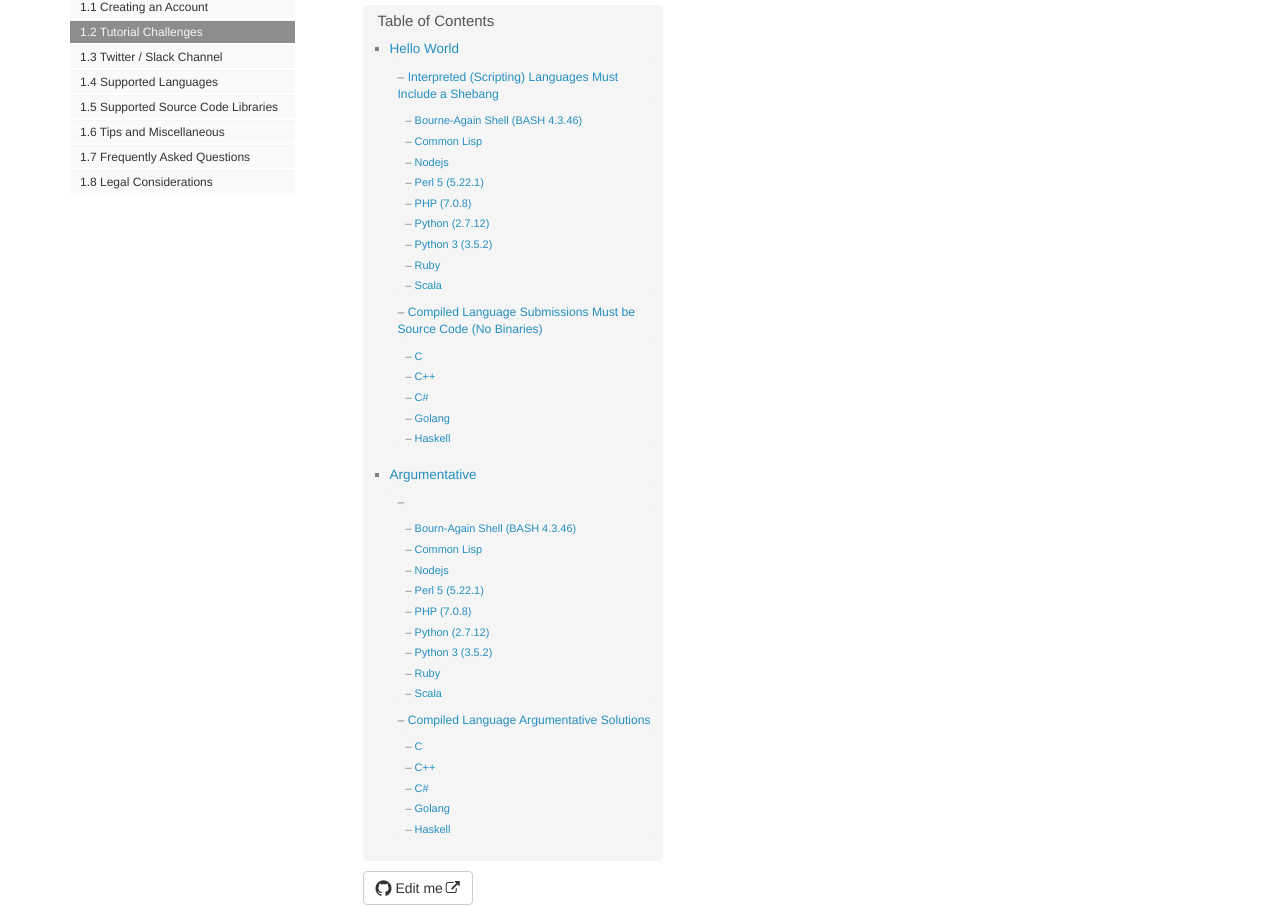
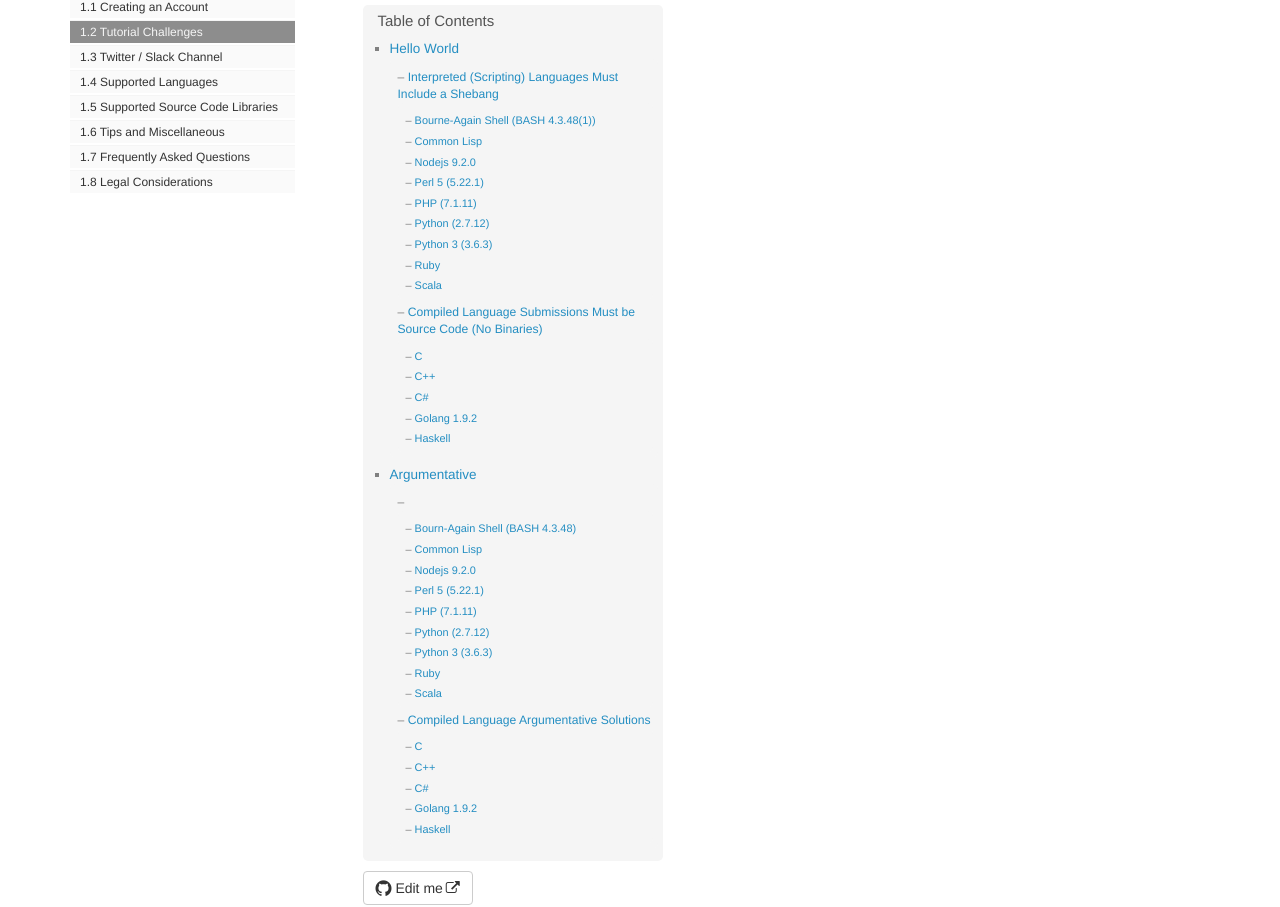
Before and after one commit to codewarz-ninja/runcode-docs.github.io, a Jekyll site: the page built from pages/player-guide/cwn_tutorials.md, in a window 1280 px wide and 1400 px high. Shown: the part 209-1116 px from the top of the window. Built offline with Jekyll 4.4.1, drawn with Linux system fonts in a browser that asks for light colours; nearby versions of some CDN libraries; comment, search, counter and statistics services are not loaded; some of the changed text lies outside the part shown.

Commit message:
Update cwn_tutorials.md

```diff
--- a/pages/player-guide/cwn_tutorials.md
+++ b/pages/player-guide/cwn_tutorials.md
@@ -31,7 +31,7 @@ should be used to interpret what follows.
 The following examples demonstrate the correct way to submit a script for the
 languages we support:
 
-#### Bourne-Again Shell (BASH 4.3.46)
+#### Bourne-Again Shell (BASH 4.3.48(1))
 
 hello_world.sh:
 {% highlight bash %}
@@ -47,7 +47,7 @@ hello_world.lsp:
 (print "Hello World")
 {% endhighlight %}
 
-#### Nodejs
+#### Nodejs 9.2.0
 
 hello_world.js:
 {% highlight js %}
@@ -65,7 +65,7 @@ use warnings;
 print "Hello, World!\n";
 {% endhighlight %}
 
-#### PHP (7.0.8)
+#### PHP (7.1.11)
 
 hello_world.php:
 {% highlight php %}
@@ -83,7 +83,7 @@ hello_world.py:
 print "Hello, World!"
 {% endhighlight %}
 
-#### Python 3 (3.5.2)
+#### Python 3 (3.6.3)
 
 hello_world.py:
 {% highlight python %}
@@ -174,7 +174,7 @@ public class Hello_World
 }
 {% endhighlight %}
 
-#### Golang
+#### Golang 1.9.2
 
 hello_world.go:
 {% highlight golang %}
@@ -221,7 +221,7 @@ one two three four
 Below are the solutions you should be able to provide to this tutorial challenge in any of the 14 languages you are
 using.
 
-#### Bourn-Again Shell (BASH 4.3.46)
+#### Bourn-Again Shell (BASH 4.3.48)
 
 argumentative.sh:
 {% highlight bash %}
@@ -240,7 +240,7 @@ argumentative.lsp:
     )
 {% endhighlight %}
 
-#### Nodejs
+#### Nodejs 9.2.0
 
 argumentative.js:
 {% highlight js %}
@@ -263,7 +263,7 @@ print "$_ " foreach @ARGV;
 print "\n"
 {% endhighlight %}
 
-#### PHP (7.0.8)
+#### PHP (7.1.11)
 
 argumentative.php:
 {% highlight php %}
@@ -285,7 +285,7 @@ import sys
 print ' '.join(sys.argv[1:])
 {% endhighlight %}
 
-#### Python 3 (3.5.2)
+#### Python 3 (3.6.3)
 
 argumentative3.py:
 {% highlight python %}
@@ -369,7 +369,7 @@ public class Argumentative
 }
 {% endhighlight %}
 
-#### Golang
+#### Golang 1.9.2
 
 argumentative.go:
 {% highlight golang %}
```
